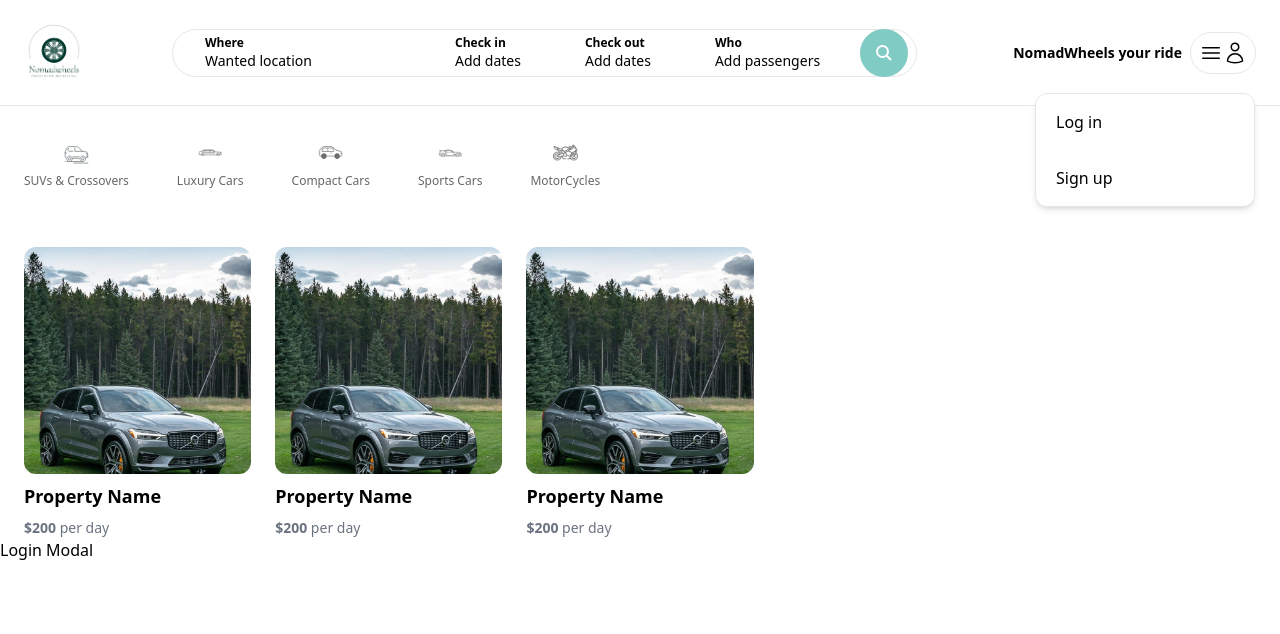
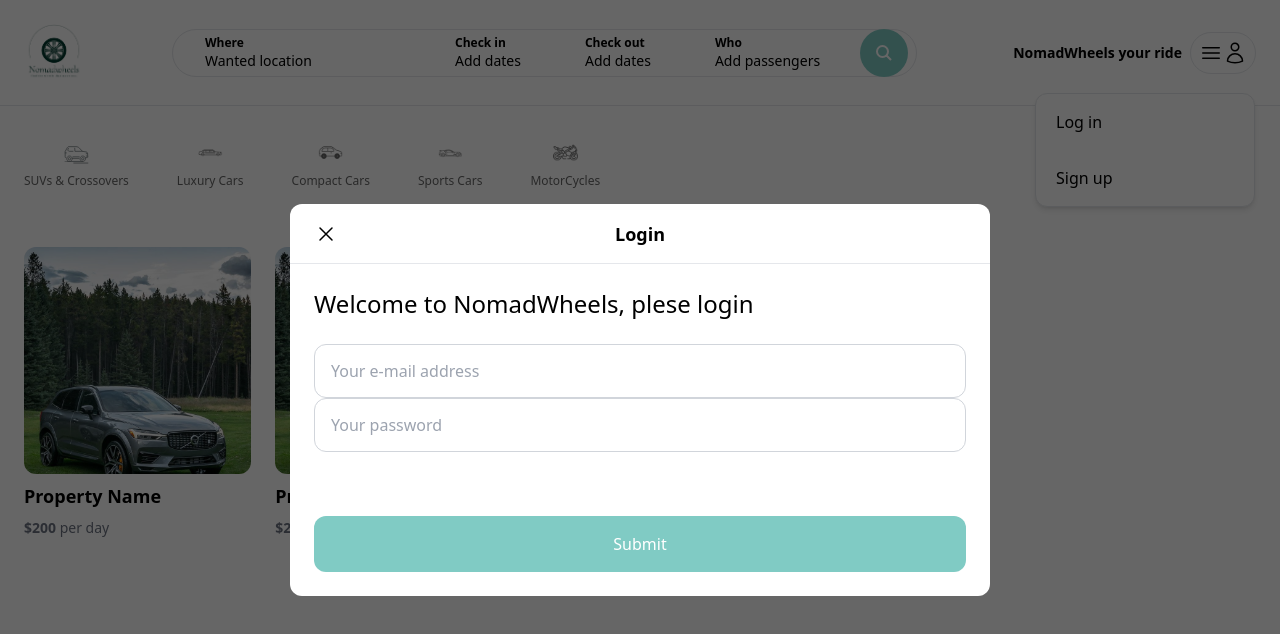
Before and after one commit to BabaMboga/NomadWheels, a Next.js app in the folder nomadWheels_App/: page / in a window 1280 px wide. Both pictures are taken after a click on the element "Log in". Shown: the top 634 px of the page. Built offline with nearby package versions, Linux system fonts and the light colour scheme.

Commit message:
added a seperate login modal

```diff
--- a/nomadWheels_App/app/components/modals/LoginModal.tsx
+++ b/nomadWheels_App/app/components/modals/LoginModal.tsx
@@ -1,8 +1,53 @@
+'use client';
+import Modal from "./Modal";
+import { useState } from "react";
+import useLoginModal from "@/app/hooks/useLoginModal";
+import CustomButton from "../forms/CustomButton";
+
 const LoginModal = () => {
+
+    const loginModal = useLoginModal();
+
+    const content = (
+        <>
+            <h2 className="mb-6 text-2xl">Welcome to NomadWheels, plese login</h2>
+
+            <form space-y-4>
+                <input
+                    placeholder="Your e-mail address"
+                    type="email"
+                    className="w-full h-[54px] px-4 border border-gray-300 rounded-xl"
+                />
+                <input
+                    placeholder="Your password"
+                    type="password"
+                    className="w-full h-[54px] px-4 border border-gray-300 rounded-xl"
+                />
+
+                <div className="p-5 bg-airbnb text-white rounded-xl opacity-80">
+                    The error message
+                </div>
+
+                <CustomButton
+                label= "Submit"
+                onClick={() => {console.log('Test')}}
+                />
+
+            </form>
+
+
+        </>
+
+
+
+    )
     return (
-        <div>
-            Login Modal
-        </div>
+        <Modal
+            isOpen={loginModal.isOpen}
+            close={loginModal.close}
+            label="Login"
+            content={content}
+        />
     );
 }
 
--- a/nomadWheels_App/app/components/navbar/UserNav.tsx
+++ b/nomadWheels_App/app/components/navbar/UserNav.tsx
@@ -2,8 +2,10 @@
 import React from 'react';
 import {useState} from 'react';
 import MenuLink from './MenuLink';
+import useLoginModal from '@/app/hooks/useLoginModal';
 
 const UserNav = () => {
+  const loginModal = useLoginModal();
   const[isOpen, setIsOpen] = useState(true)
   return (
     <div className='p-2 relative inline-block border rounded-full'>
@@ -24,7 +26,12 @@
           <div className="w-[220px] absolute top-[60px] right-0 bg-white border rounded-xl shadow-md flex flex-col cursor-pointer">
             <MenuLink
                 label="Log in"
-                onClick={() => console.log("clicked button")}
+                onClick={() => {
+
+                  console.log("clicked button")
+                  loginModal.open();
+
+                }}
             />
             <MenuLink
                 label="Sign up"
--- /dev/null
+++ b/nomadWheels_App/app/hooks/useLoginModal.ts
@@ -0,0 +1,15 @@
+import {create} from 'zustand';
+
+interface LoginModalStore {
+    isOpen: boolean;
+    open: () => void;
+    close: () => void;
+}
+
+const useLoginModal = create<LoginModalStore>((set) => ({
+    isOpen: false,
+    open: () => set({isOpen: true}),
+    close: () => set({isOpen: false}),
+}));
+
+export default useLoginModal;
```
